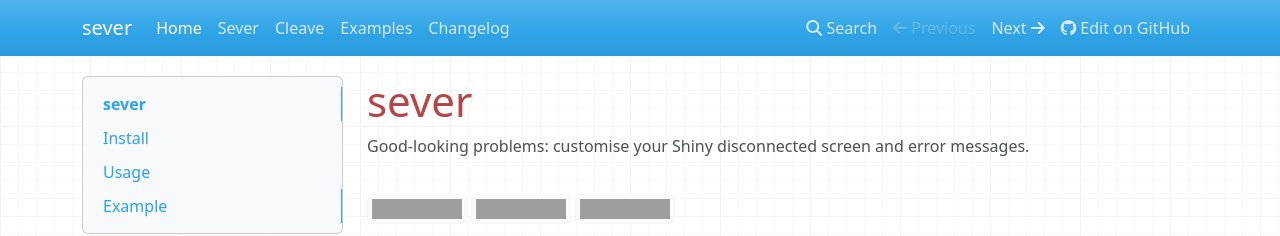
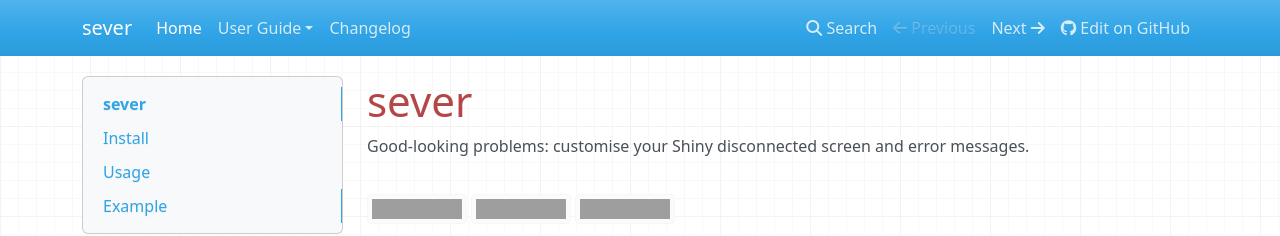
Before and after one commit to JohnCoene/sever, an MkDocs documentation site: the page built from docs/docs/index.md, in a window 1280 px wide. Shown: the top 236 px of the page. Built offline with MkDocs 1.6.1, drawn with Linux system fonts in a browser that asks for light colours; nearby versions of some CDN libraries; grey boxes are pictures that could not be loaded.

Commit message:
improve site

```diff
--- a/docs/docs/css/style.css
+++ b/docs/docs/css/style.css
@@ -17,6 +17,10 @@ a, h1{
   background: #B54648;
 }
 
+.navbar{
+  border-color: #B54648;
+}
+
 .navbar-default .navbar-nav > li > a:hover{
   background-color: #D69899;
   color: #000;
@@ -25,3 +29,12 @@ a, h1{
 .navbar-toggle{
   border-color: #B54648 !important;
 }
+
+.dropdown-menu>.active>a{
+  background-color: #B54648 !important;
+}
+
+.dropdown-menu>li>a:hover{
+  background-color: #D69899;
+  color: #000;
+}
--- a/docs/mkdocs.yml
+++ b/docs/mkdocs.yml
@@ -4,14 +4,15 @@ site_description: Customise your Shiny disconnected screen and error messages.
 site_author: John Coene
 google_analytics: ['UA-74544116-1', 'sever.john-coene.com']
 dev_addr: 'localhost:3000'
-edit_uri: https://github.com/JohnCoene/sever/docs
+edit_uri: https://github.com/JohnCoene/sever/edit/master/docs/docs/
 extra_css:
     - css/style.css
 nav:
     - Home: index.md
-    - Sever: sever.md
-    - Cleave: cleave.md
-    - Examples: examples.md
+    - User Guide:
+        - Sever: sever.md
+        - Cleave: cleave.md
+        - Examples: examples.md
     - Changelog: changelog.md
 theme:
   name: mkdocs
```
Also changed, not shown: docs/site/404.html, docs/site/changelog/index.html, docs/site/cleave/index.html, docs/site/css/style.css, docs/site/examples/index.html, docs/site/index.html, docs/site/sever/index.html, 1 other file.
